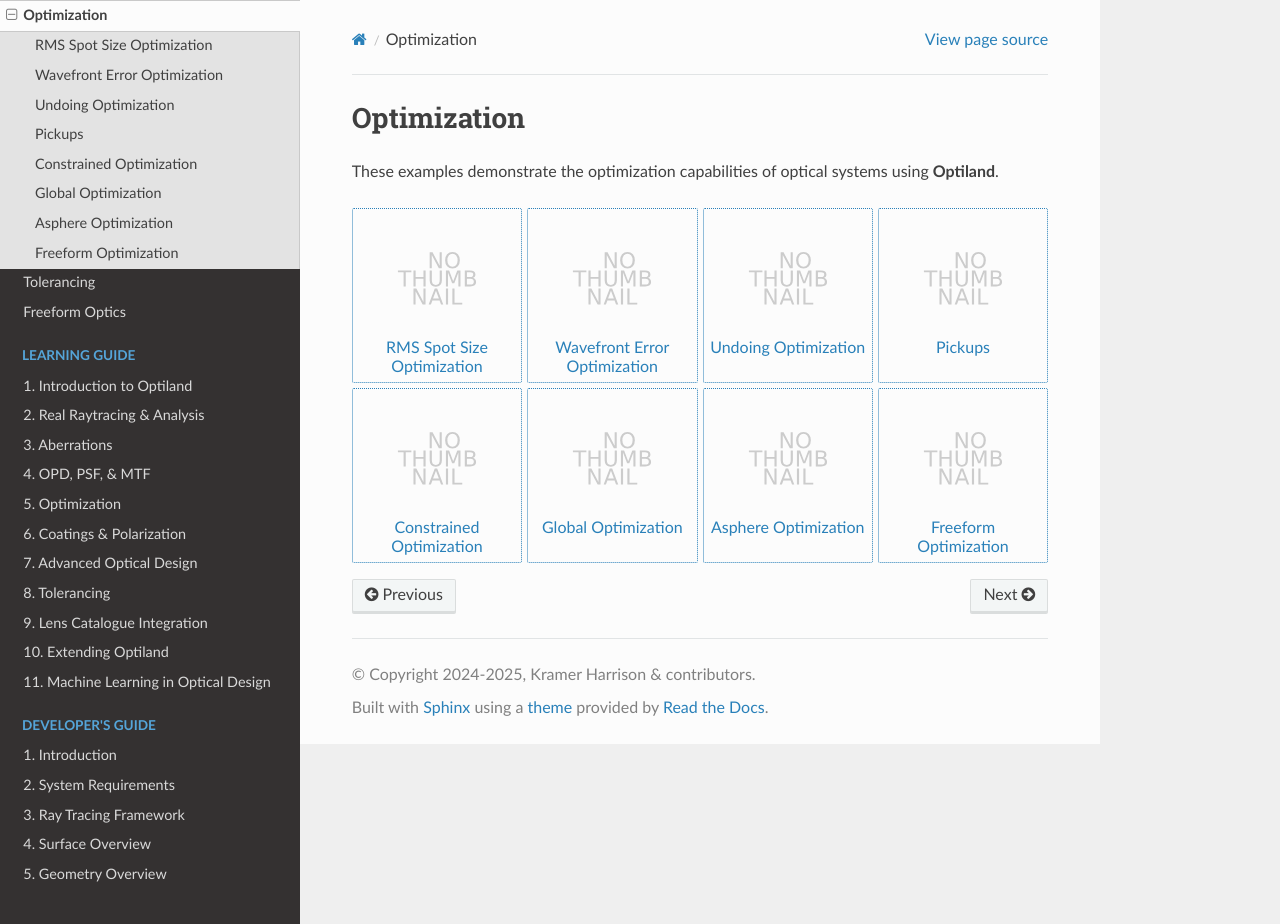
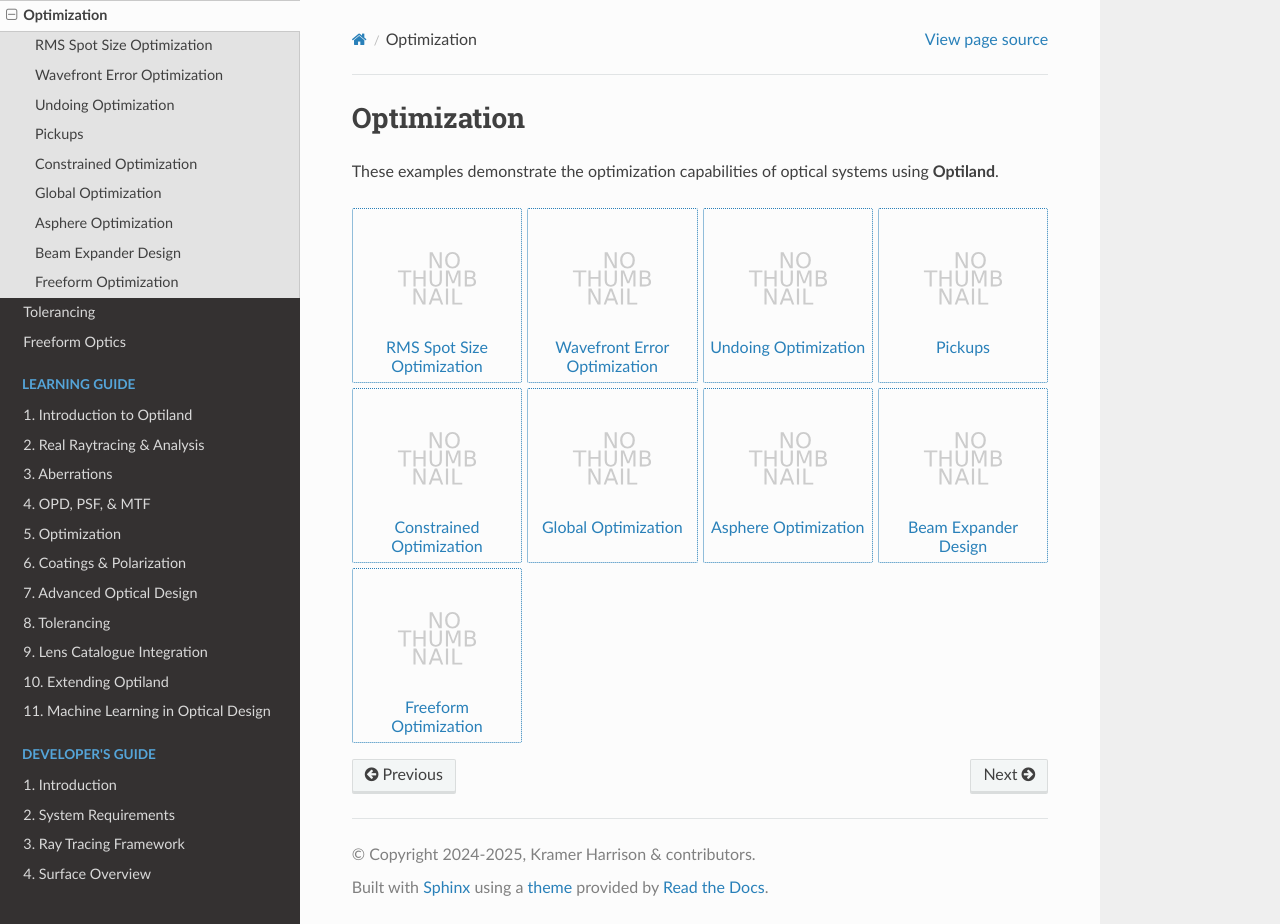
Before and after one commit to HarrisonKramer/optiland, a Sphinx documentation site: the page built from docs/gallery/optimization.rst, in a window 1280 px wide and 924 px high. Built offline with Sphinx 7.4.7 and the Read the Docs theme 3.1.0, drawn with Linux system fonts in a browser that asks for light colours; pages that are not in the unit, such as notebooks, are missing from menus.

Commit message:
docs: add beam expander example to optimization gallery

```diff
--- a/docs/gallery/optimization.rst
+++ b/docs/gallery/optimization.rst
@@ -13,4 +13,5 @@ These examples demonstrate the optimization capabilities of optical systems usin
     optimization/constrained
     optimization/global
     optimization/asphere
+    optimization/beam_expander
     optimization/freeform
```
